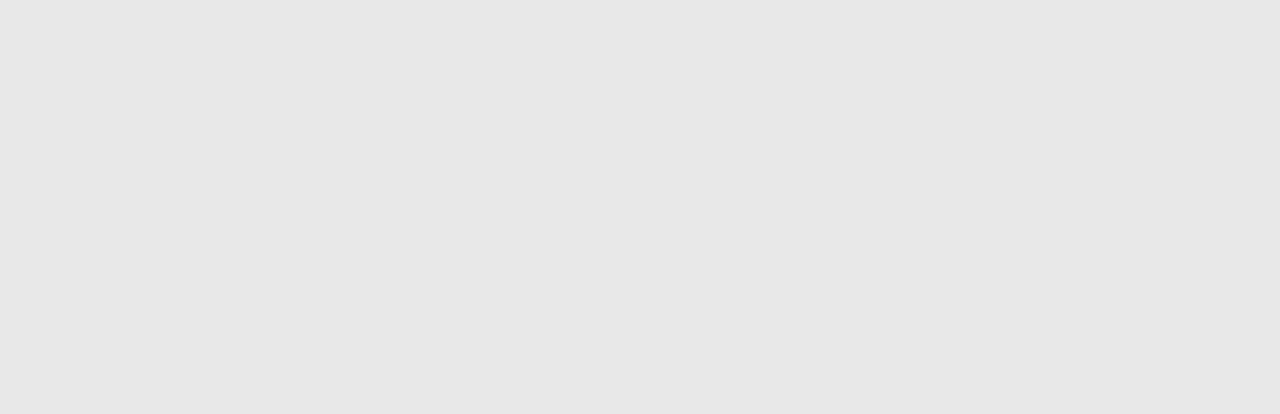
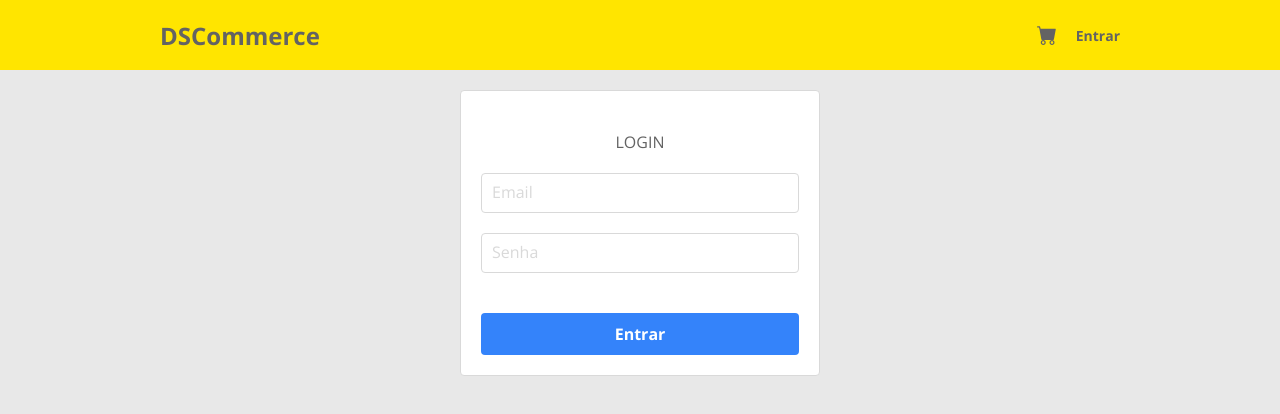
Before and after one commit to JoseFernandes975/Jfcommerce-Task-Final, a React (Vite) app: page /login in a window 1280 px wide. Before the commit this address had no page. Shown: the top 414 px of the page. Built offline with nearby package versions, Linux system fonts and the light colour scheme.

Commit message:
Login css

```diff
--- a/src/App.tsx
+++ b/src/App.tsx
@@ -3,6 +3,7 @@ import Client from "./routes/Client";
 import Catalog from "./routes/Client/Catalog";
 import Details from "./routes/Client/Details";
 import Cart from "./routes/Client/Cart";
+import Login from "./routes/Client/Login";
 
 function App() {
 
@@ -14,6 +15,7 @@ function App() {
        <Route path="catalog" element={<Catalog />} />
        <Route path="details/:productId" element={<Details />} />
        <Route path="cart" element={<Cart />} />
+       <Route path="login" element={<Login />} />
       </Route>
     </Routes>
     </BrowserRouter>
--- a/src/components/SearchBar/index.tsx
+++ b/src/components/SearchBar/index.tsx
@@ -25,7 +25,7 @@ export default function SearchBar({ onSubmitSearch }: Props){
     }
 
     return(
-      <form onSubmit={handleSubmitInput}>
+      <form className='jf-form-searchbar' onSubmit={handleSubmitInput}>
         <button type='submit'>🔎︎</button>
         <input  onChange={handleChange} type="text" placeholder='Nome do produto' />
         <button onClick={handleClearInput} type='reset'>x</button>
--- a/src/components/SearchBar/styles.css
+++ b/src/components/SearchBar/styles.css
@@ -1,10 +1,10 @@
-form {
+.jf-form-searchbar {
     display: flex;
     flex-direction: row;
     height: 40px;
 }
 
-form input {
+.jf-form-searchbar input {
     width: 100%;
     padding: 10px;
     border: 1px solid #D9D9D9;
@@ -13,7 +13,7 @@ form input {
     outline: none;
 }
 
-form input::placeholder {
+.jf-form-searchbar input::placeholder {
     color: #D9D9D9;
     font-size: 16px;
 }
--- a/src/index.css
+++ b/src/index.css
@@ -44,6 +44,20 @@ a, a:hover {
 
 .jf-line-bd-bottom {
   border-bottom: 1px solid var(--jf-secondary-border-color);
+}
+
+.jf-line-bd-error {
+  border: 1px solid #FF3333;
+}
+
+.jf-error-msg {
+  display: none;
+  color: #FF3333;
+  font-size: 12px;
+}
+
+.jf-mt20 {
+  margin-top: 20px;
 }
 
 .jf-price {
--- /dev/null
+++ b/src/routes/Client/Login/index.tsx
@@ -0,0 +1,29 @@
+import ButtonBlue from '../../../components/ButtonBlue';
+import './styles.css';
+
+export default function Login(){
+    return(
+
+      <main>
+        <section id="jf-section-login" className='jf-container'>
+
+        <div className='jf-login-container'>
+
+            <h2>LOGIN</h2>
+
+        <form className='jf-form-login' action="">
+        <input type="text" placeholder='Email'/>
+        <div className='jf-error-msg'>Campo Obrigatório</div>
+        <input type="text" placeholder='Senha'/>
+        </form>
+
+      <div className='jf-mt20'>
+       <ButtonBlue text='Entrar' />
+      </div>
+
+        </div>
+
+        </section>
+      </main>
+    );
+}
--- /dev/null
+++ b/src/routes/Client/Login/styles.css
@@ -0,0 +1,41 @@
+#jf-section-login {
+  padding: 20px 0;
+}
+
+.jf-login-container {
+    display: flex;
+    flex-direction: column;
+    max-width: 360px;
+    margin: 0 auto;
+    background-color: #FFFFFF;
+    border-radius: 4px;
+    border: 1px solid #D9D9D9;
+    padding: 20px;
+}
+
+.jf-login-container h2 {
+    text-align: center;
+    color: #636363;
+    font-size: 16px;
+    font-weight: 400;
+    margin-top: 20px;
+}
+
+
+.jf-form-login {
+   margin-bottom: 20px;
+}
+
+form input {
+    width: 100%;
+    padding: 10px;
+    border: 1px solid #D9D9D9;
+    border-radius: 4px;
+    outline: none;
+    margin-top: 20px;
+}
+
+form input::placeholder {
+    color: #D9D9D9;
+    font-size: 16px;
+}
```
